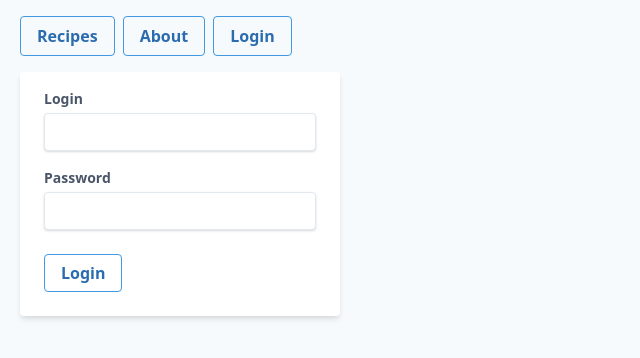
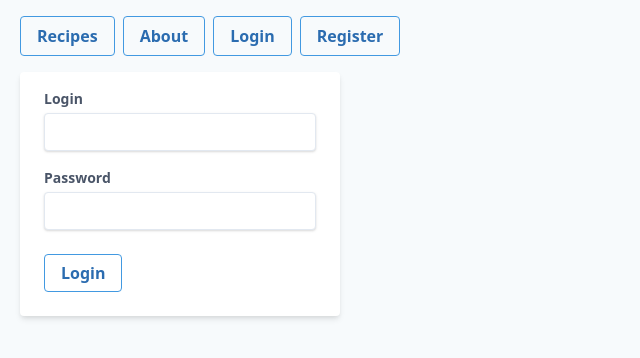
Before and after one commit to wujekScho/beer-repo-vue, a Vue app: page /#/login in a window 1280 px wide. Shown: the top 358 px of the page, without its empty margins (0-640 px from the left). Built offline with nearby package versions, Linux system fonts and the light colour scheme; what vue-js-modal would draw is missing.

Commit message:
Registration modal added.

```diff
--- a/src/components/AddRecipe.vue
+++ b/src/components/AddRecipe.vue
@@ -1,7 +1,7 @@
 <template>
     <div>
         <button @click="show" class="btn">Add recipe</button>
-        <modal :adaptive="true" :height="400" name="add-recipe">
+        <modal :adaptive="true" height="auto" @before-close="clearData" name="add-recipe">
             <div class="px-8 py-4">
                 <h1 class="font-mono py-4 w-full text-center">Add recipe</h1>
                 <form v-if="yeasts.length">
@@ -96,7 +96,6 @@
                 if (this.$v.$invalid) {
                     return;
                 }
-
                 let recipe = {
                     name: this.name,
                     gravity: this.gravity,
@@ -104,9 +103,6 @@
                     style: this.style,
                     yeastId: this.yeastId
                 }
-
-                console.log(recipe);
-
                 this.$store.dispatch('addRecipe', recipe)
                     .then(() => {
                         this.clearData();
--- /dev/null
+++ b/src/components/RegistrationModal.vue
@@ -0,0 +1,26 @@
+<template>
+    <div>
+        <p @click="show">REGISTER</p>
+
+        <modal :adaptive="true" height="auto" name="register">
+            <p>REGISTER</p>
+        </modal>
+    </div>
+</template>
+
+<script>
+    export default {
+        methods: {
+            show() {
+                this.$modal.show('register');
+            },
+            hide() {
+                this.$modal.hide('register');
+            }
+        }
+    }
+</script>
+
+<style scoped>
+
+</style>
--- a/src/components/TopMenu.vue
+++ b/src/components/TopMenu.vue
@@ -3,17 +3,23 @@
         <router-link class="btn" to="/recipes">Recipes</router-link>
         <router-link class="btn ml-2" to="/about">About</router-link>
         <router-link class="btn ml-2" to="/login" v-if="!this.$store.getters.loggedIn">Login</router-link>
+        <router-link class="btn ml-2" to="/register" @click.native="showRegisterModal" v-if="!this.$store.getters.loggedIn">Register</router-link>
         <button @click.prevent="logout" class="btn ml-2" v-if="this.$store.getters.loggedIn">Logout</button>
     </div>
 </template>
 
 <script>
-
     export default {
         methods: {
             logout() {
                 this.$store.dispatch('destroyToken');
                 this.$router.push('/login');
+            },
+            showRegisterModal() {
+                this.$modal.show('register');
+            },
+            showLoginModal() {
+                this.$modal.show('login');
             }
         },
     }
--- a/src/routes.js
+++ b/src/routes.js
@@ -2,6 +2,7 @@ import Recipes from "./components/Recipes";
 import About from "./components/About";
 import NotFound from "./components/NotFound";
 import LoginModal from "./components/LoginModal";
+import RegistrationModal from "./components/RegistrationModal";
 
 const routes = [
     {
@@ -12,6 +13,11 @@ const routes = [
     {
         path: '/login',
         component: LoginModal,
+        meta: {visitor: true}
+    },
+    {
+        path: '/register',
+        component: RegistrationModal,
         meta: {visitor: true}
     },
     {
```
